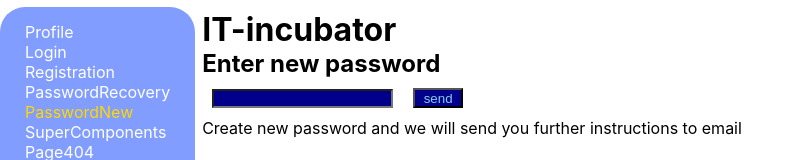
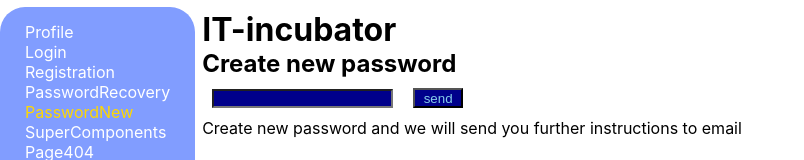
Before and after one commit to Igor-Yarakhovich/cards, a React (Create React App) app: page /#/setPassword in a window 1280 px wide. Shown: the top 160 px of the page, without its empty margins (0-804 px from the left). Built offline with nearby package versions, Linux system fonts and the light colour scheme.

Commit message:
Create setPassword page

```diff
--- a/src/components/setPassword/setPassword.tsx
+++ b/src/components/setPassword/setPassword.tsx
@@ -43,7 +43,7 @@ export const SetPassword: React.FC = () => {
     return (
         <div>
             <h1> IT-incubator</h1>
-            <h2>Enter new password</h2>
+            <h2>Create new password</h2>
             <form onSubmit={handleSubmit}>
                 <SuperInputText
                     type="password"
```
